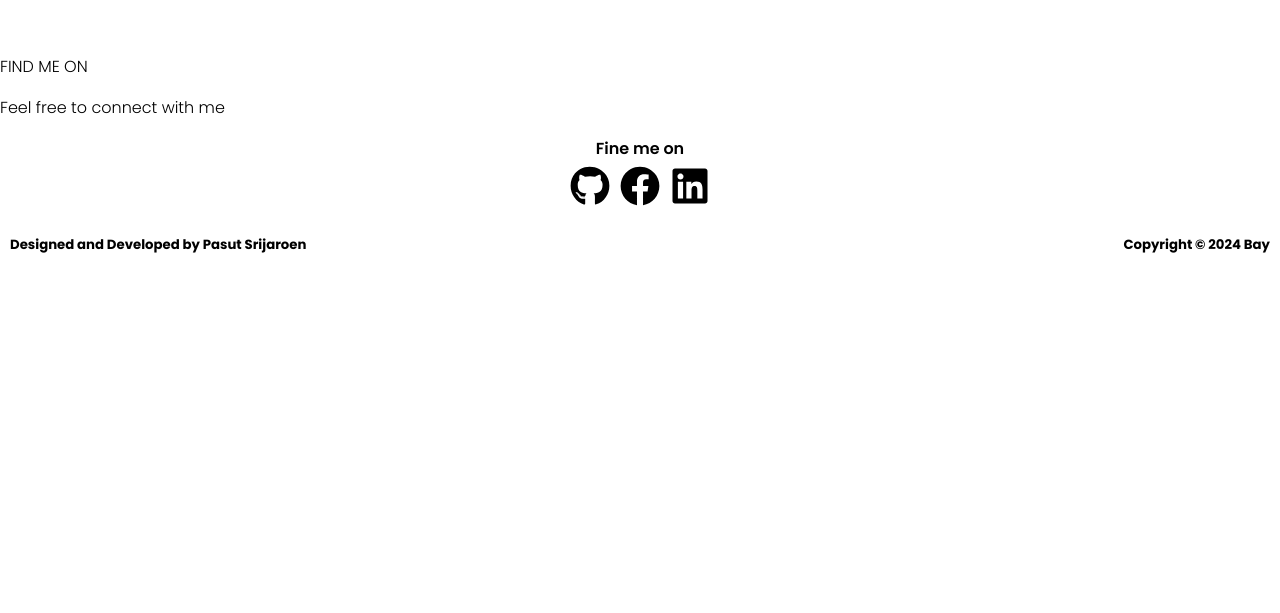
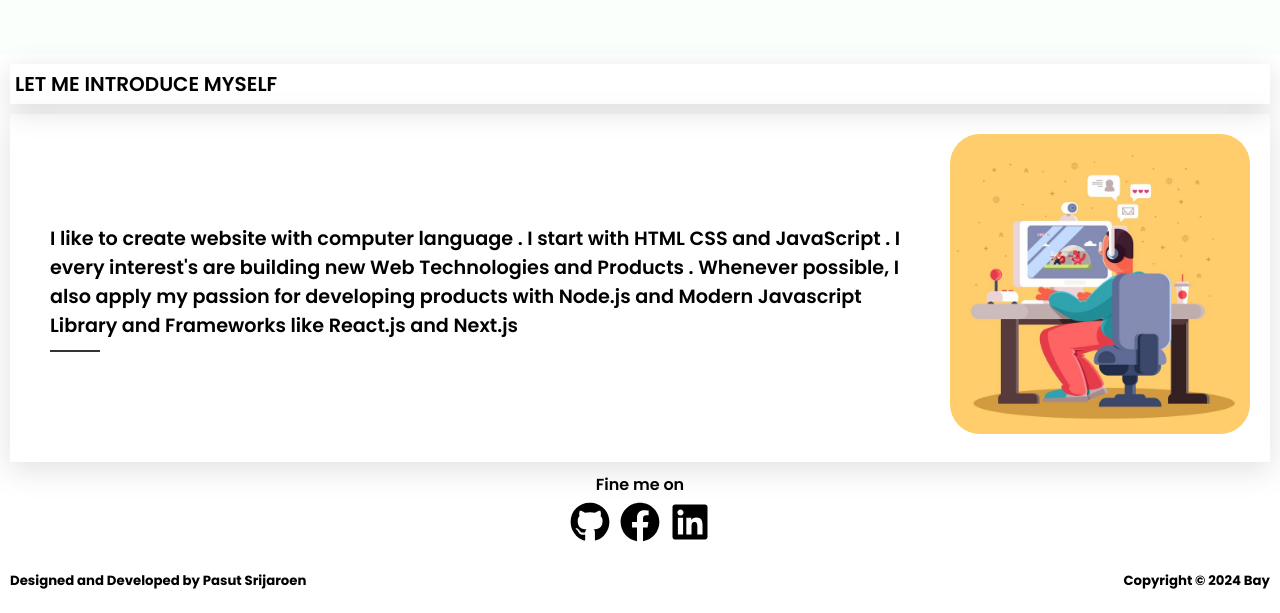
Before and after one commit to 5935512009/resume_Bay, a React (Create React App) app: page /Home in a window 1280 px wide. Shown: the part 843-1456 px from the top of the page. Before the commit the page ends 1120 px from the top, so only its background shows below. Built offline with nearby package versions, Linux system fonts and the light colour scheme.

Commit message:
update:{homecard update}

```diff
--- a/src/pages/home/Home.jsx
+++ b/src/pages/home/Home.jsx
@@ -1,3 +1,4 @@
+import Hero from '../../components/hero/Hero';
 import HomeCard from './HomeCard';
 import './home.css'
 
@@ -6,17 +7,14 @@ const Home =()=>{
         <>
             <div className='home'>
                 <div className="home-left">
-                    LET ME INTRODUCE MYSELF
+                    <Hero/>
+                  <div className="home-introduce">  LET ME INTRODUCE MYSELF</div>
                     <HomeCard/>
                 </div>
                 <div className="home-right">
 
                 </div>
             </div>
-            <div className="home-buttom">
-                FIND ME ON
-                <p>Feel free to connect with me</p>
-            </div>
         </>
     )
 }
--- a/src/pages/home/HomeCard.jsx
+++ b/src/pages/home/HomeCard.jsx
@@ -1,13 +1,20 @@
 import React from 'react'
 import './homeCard.css'
+import online_games_concept from '../../Assets/online_games_concept.jpg'
 export default function HomeCard() {
   return (
     <div className='homecard'>
-        I like to create website with computer language . <br/>
-        I start with HTML CSS and JavaScript . <br/>
-        I every interest's are building new Web Technologies and Products . <br/>
-        Whenever possible, I also apply my passion for developing products with Node.js <br/>
-        and Modern Javascript Library and Frameworks  like React.js and Next.js <br/>
+      <div className="homecard-left">
+      I like to create website with computer language .
+        I start with HTML CSS and JavaScript .
+        I every interest's are building new Web Technologies and Products .
+        Whenever possible, I also apply my passion for developing products with Node.js
+        and Modern Javascript Library and Frameworks  like React.js and Next.js
+        </div>
+      <div className="homecard-right">
+        <img src={online_games_concept} alt="images is homecard" />
+      </div>
+
     </div>
   )
 }
--- a/src/pages/home/home.css
+++ b/src/pages/home/home.css
@@ -1,9 +1,17 @@
 .home{
     color: black;
-    height: 100vh;
+    height: 100%;
 }
 .home-left{
     color: black;
+}
+.home .home-left .home-introduce{
+    margin: 10px;
+    padding: 5px;
+    box-shadow: rgba(94, 94, 102, 0.2) 0px 7px 29px 0px;
+    transition-duration: 0.1s;
+    font-size:20px;
+    font-weight: 600;
 }
 .home-right{
     color: black;
--- a/src/pages/home/homeCard.css
+++ b/src/pages/home/homeCard.css
@@ -0,0 +1,30 @@
+.homecard{
+    display: flex;
+    margin: 10px;
+    padding: 20px;
+    box-shadow: rgba(100, 100, 111, 0.2) 0px 7px 29px 0px;
+    transition-duration: 0.1s;
+    font-weight: 600;
+    font-size: larger;
+
+}
+.homecard-left {
+    flex: 1; /* ทำให้ส่วนนี้ขยายตามขนาดของพื้นที่ที่เหลือ */
+    padding: 0 20px; /* เพิ่มช่องว่างด้านซ้ายและขวา */
+    display: flex;
+    flex-direction: column;
+    justify-content: center; /* จัดเรียงข้อความตามแนวดิ่งตรงกลาง */
+  }
+  .homecard-left::after {
+    content: '';
+    display: block;
+    width: 50px; /* กว้างของเส้นใต้งาน */
+    height: 2px; /* ความสูงของเส้นใต้งาน */
+    background-color: #333; /* สีของเส้นใต้งาน */
+    margin-top: 10px; /* ระยะห่างด้านบนของเส้นใต้งาน */
+  }
+
+.homecard-right img{
+    height: 300px;
+    border-radius: 10%;
+}
```
